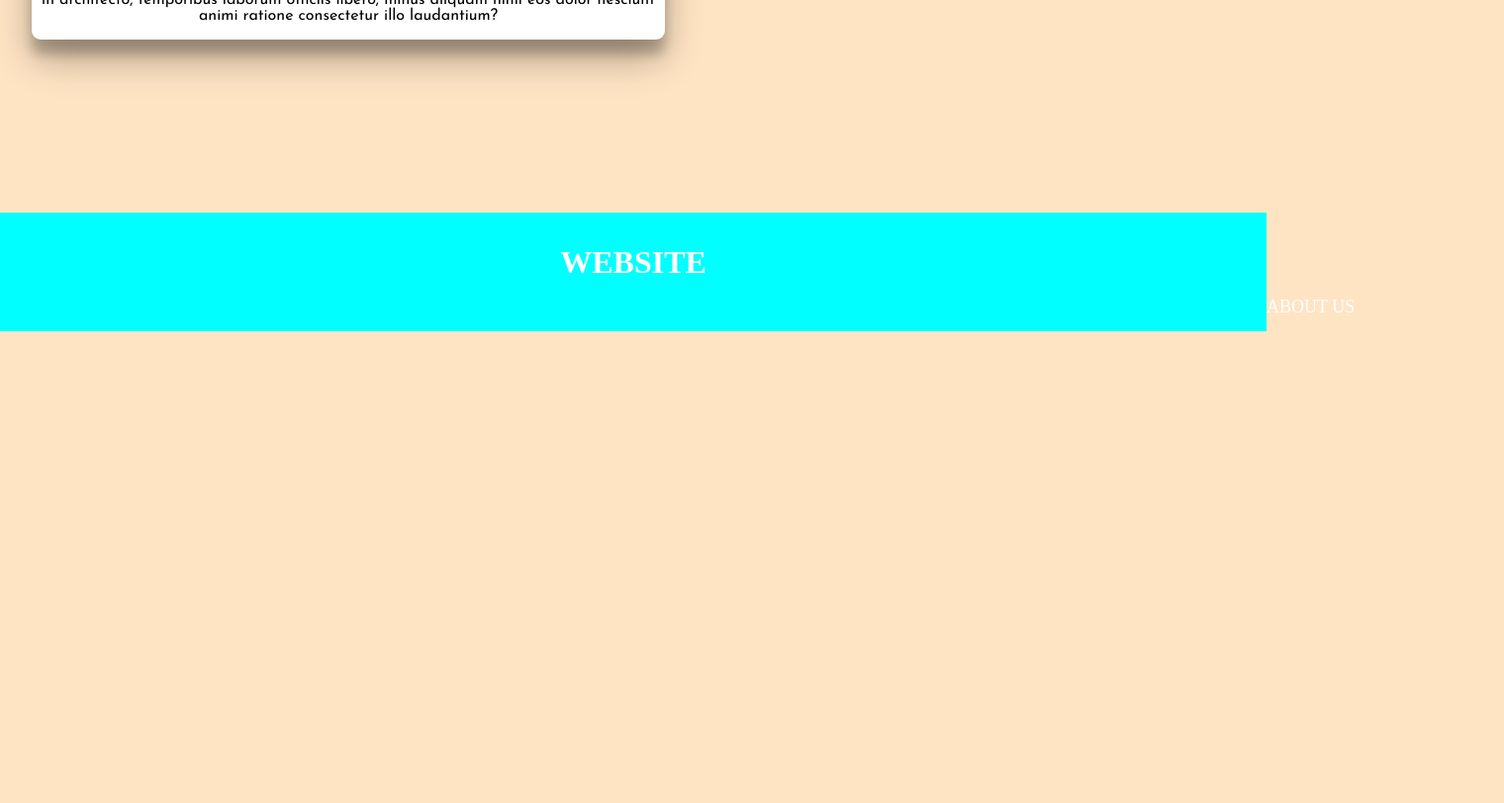
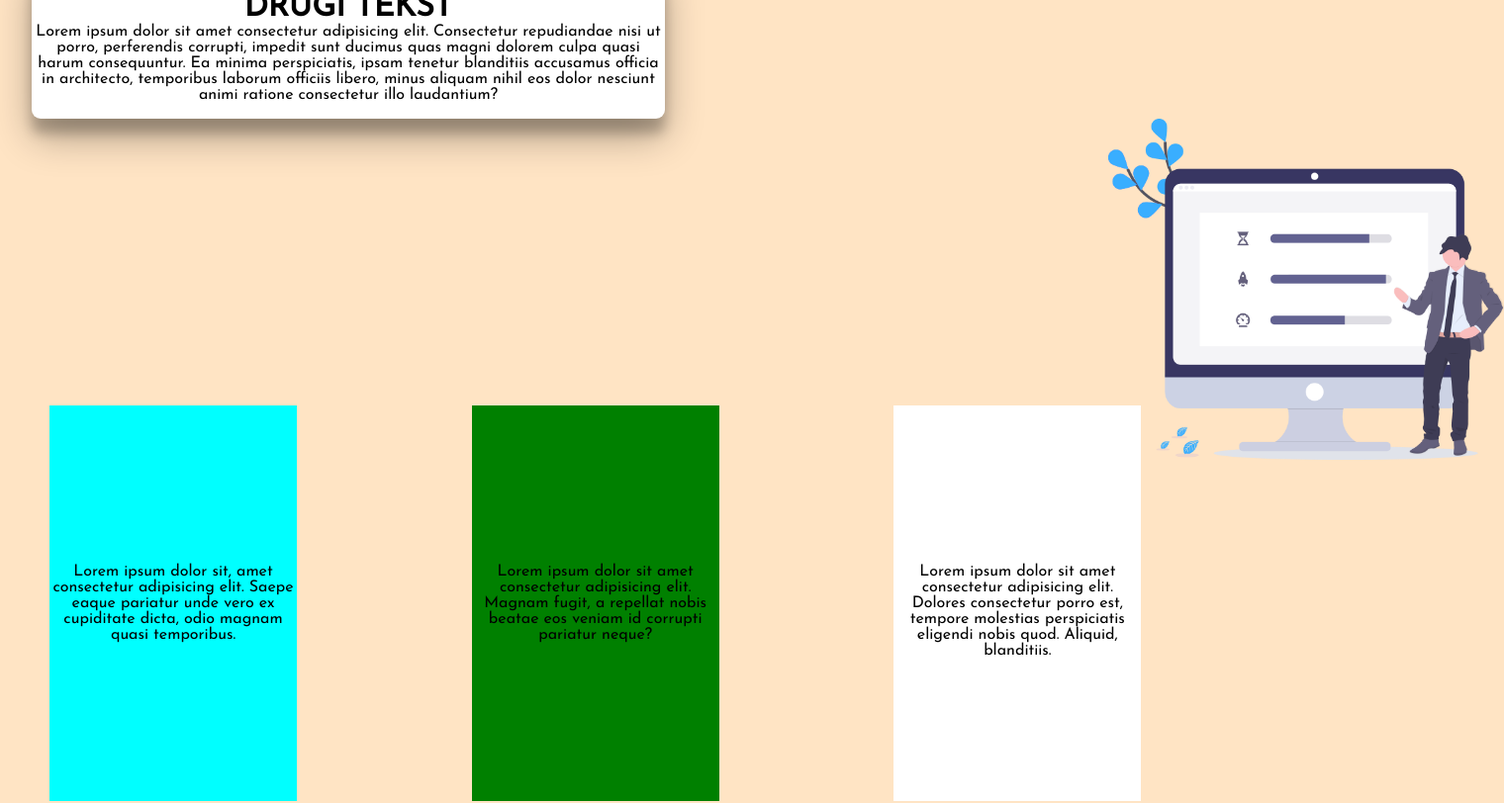
Before and after one commit to TarikIbrovic/IT-CAMP, a plain HTML site: page HTML-CSS/20.cas/index2.html in a window 1280 px wide. Shown: the part 520-1332 px from the top of the page at 99% size, 1520 px wide, since content can reach past the window. Before the commit the page ends 855 px from the top, so only its background shows below. Drawn offline with Linux system fonts and the light colour scheme.

Commit message:
rad testa

```diff
--- a/HTML-CSS/20.cas/index2.html
+++ b/HTML-CSS/20.cas/index2.html
@@ -38,8 +38,24 @@
         nesciunt animi ratione consectetur illo laudantium?
       </p>
     </div>
-    <img src="../18.cas/xoffer.png.pagespeed.ic.zQ08Cd8pOt.webp" alt="" />
-    <div class="main2"></div>
+    <div class="main2">
+      <img src="../18.cas/xoffer.png.pagespeed.ic.zQ08Cd8pOt.webp" alt="" />
+    </div>
+    <div class="main3">
+      <div class="box1">
+        Lorem ipsum dolor sit, amet consectetur adipisicing elit. Saepe eaque
+        pariatur unde vero ex cupiditate dicta, odio magnam quasi temporibus.
+      </div>
+      <div class="box2">
+        Lorem ipsum dolor sit amet consectetur adipisicing elit. Magnam fugit, a
+        repellat nobis beatae eos veniam id corrupti pariatur neque?
+      </div>
+      <div class="box3">
+        Lorem ipsum dolor sit amet consectetur adipisicing elit. Dolores
+        consectetur porro est, tempore molestias perspiciatis eligendi nobis
+        quod. Aliquid, blanditiis.
+      </div>
+    </div>
     <footer>
       <h1>website</h1>
       <a href="#">about us</a>
--- a/HTML-CSS/20.cas/style2.css
+++ b/HTML-CSS/20.cas/style2.css
@@ -41,9 +41,10 @@ header a {
 .main {
   width: 50%;
   height: 10rem;
-  position: relative;
-  top: 5rem;
-  left: 2rem;
+  position: static;
+  margin-top: 5rem;
+  margin-left: 2rem;
+  display: inline-block;
   background-color: white;
   text-align: center;
   border-radius: 9px;
@@ -75,19 +76,13 @@ header h1:hover {
   transition: 1s;
 }
 
-img {
-  position: relative;
-  left: 55rem;
-  bottom: 15rem;
-  width: 30%;
-}
-
 .main1 {
   width: 50%;
   height: 10rem;
-  position: relative;
-  top: 10rem;
-  left: 2rem;
+  position: static;
+  margin-top: 10rem;
+  margin-left: 2rem;
+  display: inline-block;
   background-color: white;
   text-align: center;
   border-radius: 9px;
@@ -107,6 +102,60 @@ img {
     rgba(0, 0, 0, 0.3) 0px 30px 60px -30px,
     rgba(10, 37, 64, 0.35) 0px -2px 6px 0px inset;
   transition: 1s;
+}
+
+.main2 {
+  width: 30%;
+  height: 30vh;
+  position: static;
+  margin-left: 70rem;
+}
+
+.main2 img {
+  width: 25rem;
+}
+
+.main3 {
+  width: 100%;
+  height: 100vh;
+  display: grid;
+  grid-template-columns: repeat(3, 1fr);
+  justify-content: space-between;
+  background-color: bisque;
+}
+
+.box1 {
+  background-color: aqua;
+  width: 250px;
+  height: 50vh;
+  position: static;
+  margin-top: 50px;
+  margin-left: 50px;
+  font-family: "Josefin Sans", sans-serif;
+  text-align: center;
+  padding-top: 10rem;
+}
+
+.box2 {
+  background-color: green;
+  width: 250px;
+  height: 50vh;
+  margin-top: 50px;
+  margin-left: 50px;
+  font-family: "Josefin Sans", sans-serif;
+  text-align: center;
+  padding-top: 10rem;
+}
+
+.box3 {
+  background-color: white;
+  width: 250px;
+  height: 50vh;
+  margin-top: 50px;
+  margin-left: 50px;
+  font-family: "Josefin Sans", sans-serif;
+  text-align: center;
+  padding-top: 10rem;
 }
 
 footer {
--- /dev/null
+++ b/HTML-CSS/rad testa/style.css
@@ -0,0 +1,144 @@
+* {
+  margin: 0;
+  box-sizing: border-box;
+}
+
+header {
+  width: 100%;
+  height: 15vh;
+  box-shadow: rgba(17, 12, 46, 0.15) 0px 48px 100px 0px;
+}
+
+header h1 {
+  position: relative;
+  left: 5rem;
+  top: 2rem;
+  color: #5777ba;
+  font-family: Arial, Helvetica, sans-serif;
+}
+
+header a {
+  position: relative;
+  left: 40rem;
+  padding-right: 1.2rem;
+  font-size: large;
+  text-decoration: none;
+  color: black;
+}
+
+header button {
+  width: 160px;
+  height: 7vh;
+  background-color: #5777ba;
+  position: relative;
+  left: 40rem;
+  border-radius: 30px;
+  color: white;
+  border-color: white;
+  font-size: large;
+}
+
+img {
+  width: 30%;
+  height: 60vh;
+  margin-top: 5rem;
+  margin-left: 5rem;
+  display: inline-block;
+}
+
+.main {
+  float: right;
+  width: 50%;
+  height: auto;
+  font-family: Arial, Helvetica, sans-serif;
+  position: relative;
+  top: 7rem;
+  right: 10rem;
+}
+
+.main h1 {
+  color: #47536e;
+  margin-left: 2rem;
+}
+
+.box1 {
+  position: relative;
+  top: 1rem;
+  left: 2rem;
+  font-family: Arial, Helvetica, sans-serif;
+  color: #585a61;
+  font-style: italic;
+}
+
+.box2 {
+  margin-top: 2rem;
+  margin-left: 3rem;
+  color: #585a61;
+}
+
+.box3 {
+  margin-top: 1rem;
+  margin-left: 3rem;
+  color: #585a61;
+}
+
+.box4 {
+  margin-top: 1rem;
+  margin-left: 3rem;
+  color: #585a61;
+}
+
+.box5 {
+  margin-top: 1rem;
+  margin-left: 3rem;
+  color: #585a61;
+}
+
+.box6 {
+  margin-top: 2rem;
+  margin-left: 2rem;
+  color: #585a61;
+}
+
+footer {
+  width: 100%;
+  height: 15vh;
+  background-color: lightgray;
+  position: relative;
+  top: 2rem;
+}
+
+.box7 {
+  padding-top: 1rem;
+  padding-left: 3rem;
+  font-size: medium;
+}
+
+.box8 {
+  padding-top: 1rem;
+  padding-left: 2rem;
+  font-size: medium;
+}
+
+footer a {
+  text-decoration: none;
+}
+
+.fa {
+  position: relative;
+  bottom: 6.2rem;
+  left: 2rem;
+}
+
+#fa {
+  position: relative;
+  bottom: 12.7rem;
+  padding-right: 60rem;
+  padding-top: 1rem;
+}
+
+#fa1 {
+  margin-left: 80rem;
+  margin-top: 3rem;
+  font-size: large;
+}
```
Also changed, not shown: HTML-CSS/rad testa/index.html (added, +67 -0 lines), HTML-CSS/rad testa/details-1.png (added).
